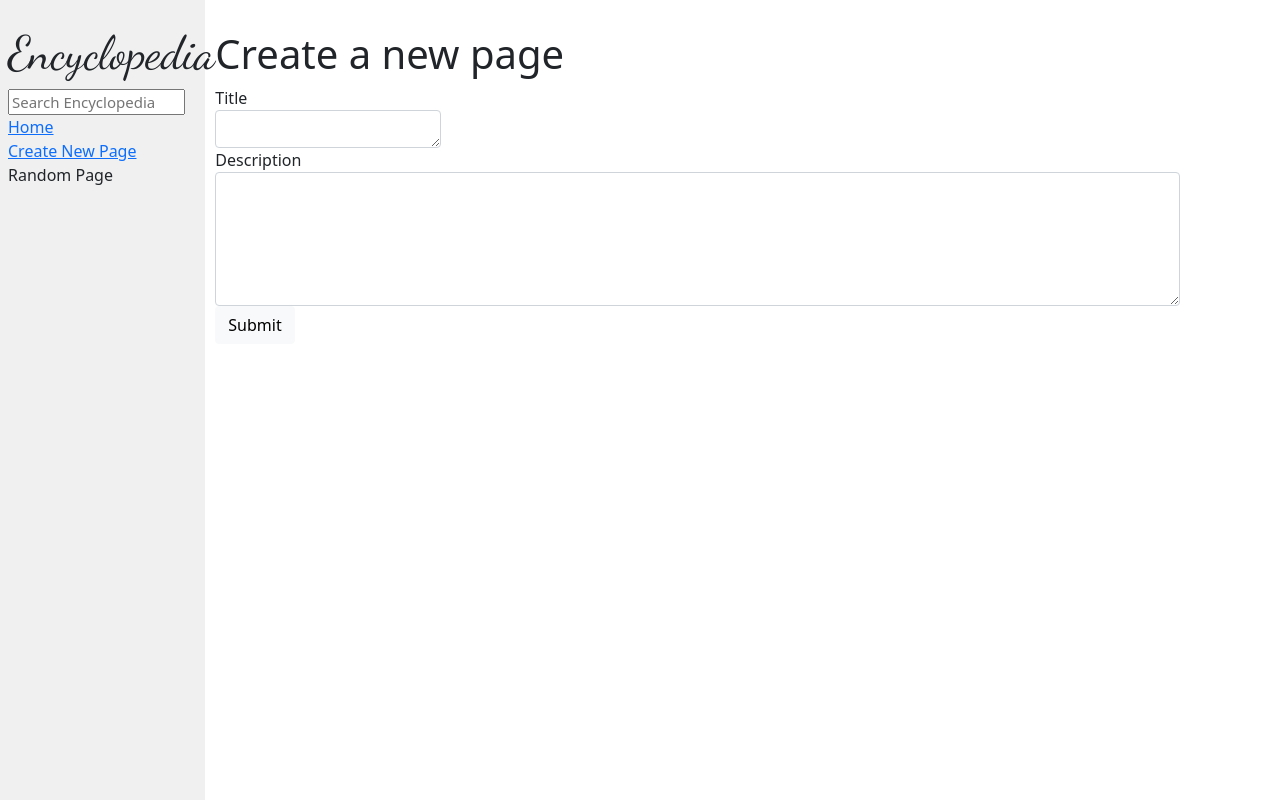
After one commit to minprog-platforms/project-wiki-django-JesMas, a Django app: page /new/ in a window 1280 px wide. The commit adds this page. Run offline with Django 3.2, Linux system fonts and the light colour scheme.

Commit message:
added new entry page

```diff
--- a/encyclopedia/templates/encyclopedia/layout.html
+++ b/encyclopedia/templates/encyclopedia/layout.html
@@ -7,11 +7,12 @@
         <title>{% block title %}{% endblock %}</title>
         <link href="https://cdn.jsdelivr.net/npm/bootstrap@5.0.0-beta2/dist/css/bootstrap.min.css" rel="stylesheet" integrity="sha384-BmbxuPwQa2lc/FVzBcNJ7UAyJxM6wuqIj61tLrc4wSX0szH/Ev+nYRRuWlolflfl" crossorigin="anonymous">
         <link href="{% static 'encyclopedia/styles.css' %}" rel="stylesheet">
+        <link href="https://fonts.googleapis.com/css2?family=Dancing+Script&display=swap" rel="stylesheet">
     </head>
-    <body>
+    <body style="overflow: hidden;">
         <div class="row">
             <div class="sidebar col-lg-2 col-md-3">
-                <h2>Encyclopedia</h2>
+                <h2 style="font-family: 'Dancing Script', cursive;font-size: 35pt;">Encyclopedia</h2>
                 <form action="{% url 'search' %}" method="get">
                     <input class="search" type="text" name="q" placeholder="Search Encyclopedia">
                 </form>
@@ -19,7 +20,7 @@
                     <a href="{% url 'index' %}">Home</a>
                 </div>
                 <div>
-                    Create New Page
+                    <a href="{% url 'new' %}">Create New Page</a>
                 </div>
                 <div>
                     Random Page
--- /dev/null
+++ b/encyclopedia/templates/encyclopedia/new.html
@@ -0,0 +1,19 @@
+{% extends "encyclopedia/layout.html" %}
+
+{% block title %}
+    Create new page
+{% endblock %}
+
+{% block body %}
+    <h1>Create a new page</h1>
+    <form action="{% url 'new' %}" method="post">
+        {% csrf_token %}
+        <label for="new_title">Title</label>
+        <textarea class="form-control" name="title" rows="1" style="height: auto;width: auto;"></textarea>
+
+        <label for="new_description">Description</label>
+        <textarea class="form-control" name="description" rows="5" cols="100" style="height: auto;width: auto;"></textarea>
+
+        <input class="btn btn-light" type="submit" value="Submit">
+    </form>
+{% endblock %}
--- a/encyclopedia/urls.py
+++ b/encyclopedia/urls.py
@@ -5,5 +5,6 @@ from . import views
 urlpatterns = [
     path("", views.index, name="index"),
     path("wiki/<str:TITLE>", views.entry, name="entry"),
-    path("search/", views.search, name="search")
+    path("search/", views.search, name="search"),
+    path("new/", views.new, name = "new")
 ]
--- a/encyclopedia/views.py
+++ b/encyclopedia/views.py
@@ -1,8 +1,18 @@
+from django.core.exceptions import ValidationError
 import markdown2
+from django import forms
 from django.shortcuts import render
+from django.http import HttpResponse
 
 from . import util
 
+def validate_entry(title):
+    if title in util.list_entries():
+        raise ValidationError("entry is already in wiki")
+
+class NewEntry(forms.Form):
+    title = forms.CharField(label="new_title", validators=[validate_entry])
+    description = forms.CharField(label="new_description")
 
 def index(request):
     return render(request, "encyclopedia/index.html", {
@@ -30,3 +40,24 @@ def search(request):
     return render(request, "encyclopedia/search.html", {
         "results": results
     })
+
+def new(request):
+    if request.method == "POST":
+        form = NewEntry(request.POST)
+        if form.is_valid():
+            title = form.cleaned_data["title"]
+            description = form.cleaned_data["description"]
+
+            util.save_entry(title, description)
+
+            return render(request, "encyclopedia/entry.html", {
+                    "entry": markdown2.markdown(util.get_entry(title)),
+                    "title": title
+                })
+
+        else:
+            return HttpResponse(form.errors.values())
+    else:
+        return render(request, "encyclopedia/new.html", {
+                    "form": NewEntry()
+                })
```
Also changed, not shown: entries/SQL.md (added, +3 -0 lines), encyclopedia/static/encyclopedia/styles.css (line endings or trailing spaces), entries/CSS.md (line endings or trailing spaces).
